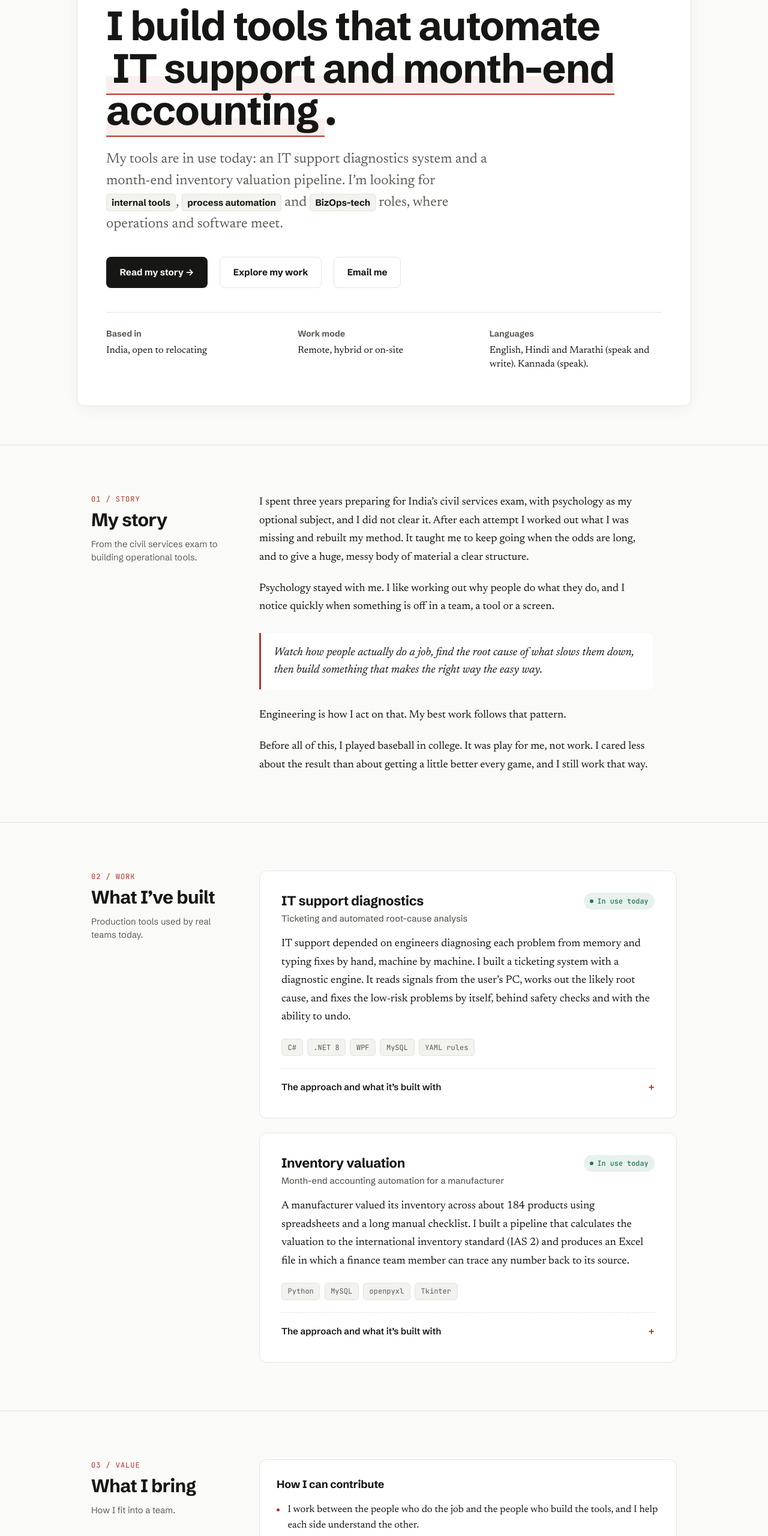
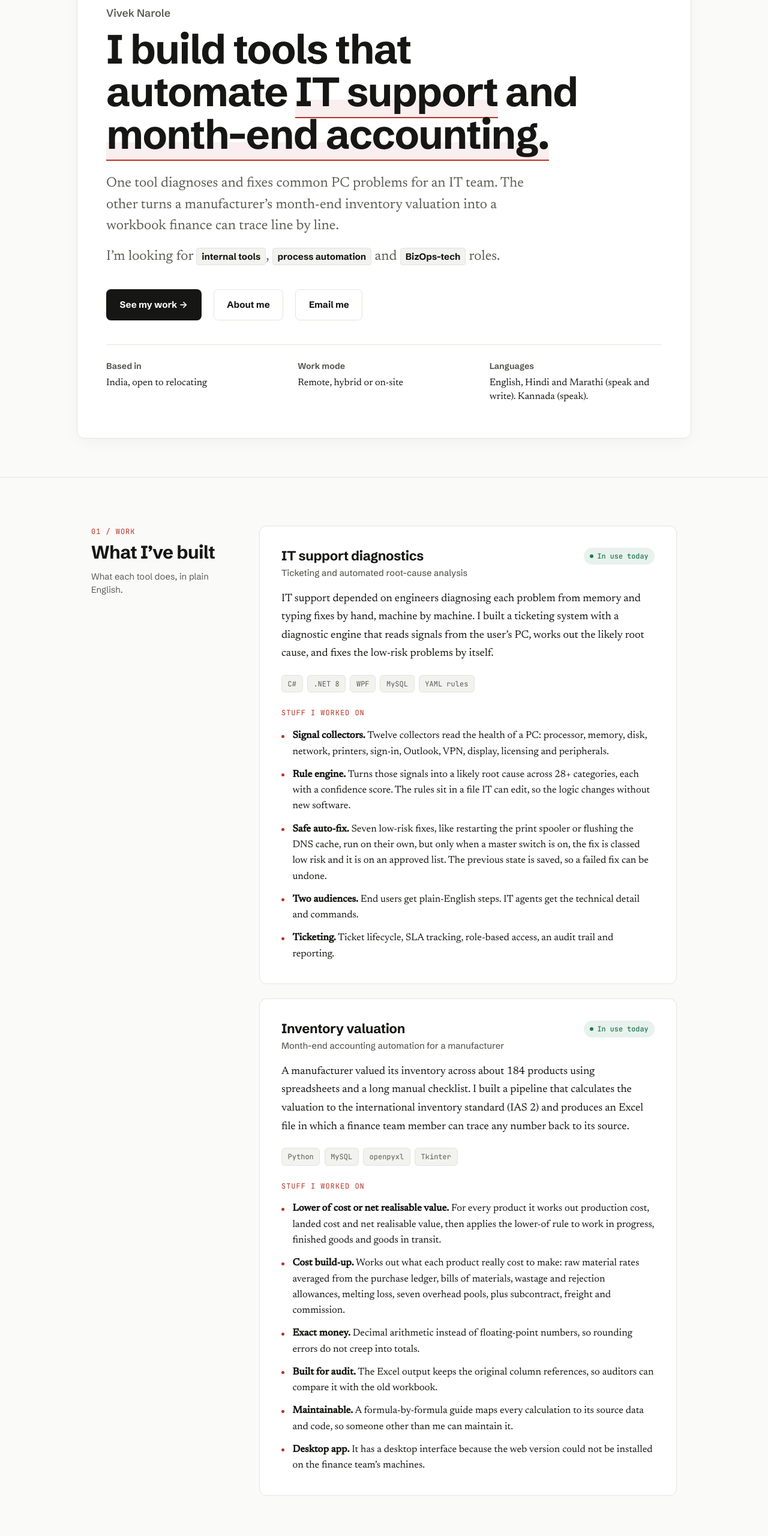
Before and after one commit to nvivek42/viveknarole.github.io, a plain HTML site: page index.html in a window 1280 px wide. Shown: the part 240-2800 px from the top of the page at 60% size. Drawn offline with Linux system fonts and the light colour scheme.

Commit message:
feat(homepage): refine hero, nav, and content structure

```diff
--- a/index.html
+++ b/index.html
@@ -262,6 +262,10 @@ nav a.active::after{
   padding:0 .15em;
   border-bottom:2px solid var(--accent);
 }
+.highlight{padding:0;-webkit-box-decoration-break:clone;box-decoration-break:clone}
+@media (min-width:40rem){.highlight{white-space:nowrap}}
+.nb{white-space:nowrap}
+.hero-name{font-family:var(--head);font-weight:600;font-size:1.1rem;letter-spacing:-.005em;color:var(--muted);margin:0 0 .6rem}
 .role-pill{
   display:inline-block;
   font-family:var(--head);
@@ -279,13 +283,14 @@ h1{
   font-family:var(--head);font-weight:700;
   font-size:clamp(2.25rem,6.2vw,4.25rem);
   line-height:1.04;letter-spacing:-.025em;
-  margin:0 0 1.75rem;max-width:20ch;
+  margin:0 0 1.75rem;max-width:22ch;text-wrap:balance;
 }
 .lede{
   font-size:clamp(1.2rem,2.2vw,1.45rem);
   line-height:1.55;color:var(--muted);
-  max-width:40rem;margin:0 0 2.25rem;
+  max-width:44rem;margin:0 0 2.25rem;text-wrap:pretty;
 }
+.lede .ask-line{display:block;margin-top:.9rem}
 .actions{
   display:flex;flex-wrap:wrap;
   gap:1rem 1.25rem;align-items:center;
@@ -468,6 +473,7 @@ details li:last-child{margin-bottom:0}
 /* Screenshots (slots are commented out in the markup until images are ready) */
 .shot{margin:0 0 1.25rem;max-width:44rem}
 .shot img{display:block;width:100%;height:auto;border:1px solid var(--rule);border-radius:8px}
+.list-label{display:block;font-family:var(--mono);font-size:.75rem;color:var(--accent);letter-spacing:.08em;margin:1.5rem 0 .9rem}
 .shot figcaption{font-family:var(--head);font-size:.9rem;color:var(--muted);margin-top:.5rem}
 
 /* Ask form */
@@ -522,7 +528,7 @@ footer .wrap{
 </head>
 <body>
 <script>document.documentElement.classList.add('js');</script>
-<a class="skip" href="#story">Skip to content</a>
+<a class="skip" href="#work">Skip to content</a>
 
 <header id="site-header">
   <div class="wrap">
@@ -532,11 +538,8 @@ footer .wrap{
     </a>
     <div class="nav-wrap">
       <nav aria-label="Main">
-        <a href="#story">Story</a>
         <a href="#work">Work</a>
-        <a href="#bring">What I bring</a>
-        <a href="#ai">AI</a>
-        <a href="#faq">FAQ</a>
+        <a href="#about">About</a>
         <a href="#contact">Contact</a>
       </nav>
       <button class="theme-btn" id="theme-toggle" type="button" aria-label="Toggle color theme" title="Toggle light/dark mode">◐</button>
@@ -551,11 +554,14 @@ footer .wrap{
         <span class="status-dot"></span>
         <span>Open to roles &bull; Operations &amp; Software</span>
       </div>
-      <h1>I build tools that automate <span class="highlight">IT support and month-end accounting</span>.</h1>
-      <p class="lede">My tools are in use today: an IT support diagnostics system and a month-end inventory valuation pipeline. I’m looking for <span class="role-pill">internal tools</span>, <span class="role-pill">process automation</span> and <span class="role-pill">BizOps-tech</span> roles, where operations and software meet.</p>
+      <p class="hero-name">Vivek Narole</p>
+      <h1>I build tools that automate <span class="highlight nb">IT support</span> and <span class="highlight"><span class="nb">month-end</span> accounting.</span></h1>
+      <!-- ADD when ready to name it: "at [Company], since [year]" in the line below. -->
+      <p class="lede">One tool diagnoses and fixes common PC problems for an IT team. The other turns a manufacturer’s <span class="nb">month-end</span> inventory valuation into a workbook finance can trace line by line. <span class="ask-line">I’m looking for <span class="role-pill">internal tools</span>, <span class="role-pill">process automation</span> and <span class="role-pill">BizOps-tech</span> roles.</span></p>
+      <!-- ADD: one number that proves it, e.g. "used by [N] people" or "cut month-end valuation from [A] to [B]". -->
       <div class="actions">
-        <a class="btn" href="#story">Read my story &rarr;</a>
-        <a class="btn btn-secondary" href="#work">Explore my work</a>
+        <a class="btn" href="#work">See my work &rarr;</a>
+        <a class="btn btn-secondary" href="#about">About me</a>
         <a class="btn btn-secondary" href="mailto:viveknarole100@gmail.com">Email me</a>
         <!-- <a href="resume.pdf">Resume (PDF)</a> -->
       </div>
@@ -567,30 +573,12 @@ footer .wrap{
     </div>
   </div>
 
-  <section id="story" class="reveal">
-    <div class="wrap section-grid">
-      <div class="section-head">
-        <span class="section-num">01 / STORY</span>
-        <h2>My story</h2>
-        <p class="section-sub">From the civil services exam to building operational tools.</p>
-      </div>
-      <div class="story">
-        <p>I spent three years preparing for India’s civil services exam, with psychology as my optional subject, and I did not clear it. After each attempt I worked out what I was missing and rebuilt my method. It taught me to keep going when the odds are long, and to give a huge, messy body of material a clear structure.<!-- OPTIONAL: one sentence on why you took the exam up, in your own words. Keep this copy consistent with what you actually plan to do about further attempts. --></p>
-        <p>Psychology stayed with me. I like working out why people do what they do, and I notice quickly when something is off in a team, a tool or a screen.</p>
-        <blockquote class="pull-quote">Watch how people actually do a job, find the root cause of what slows them down, then build something that makes the right way the easy way.</blockquote>
-        <p>Engineering is how I act on that. My best work follows that pattern.</p>
-        <p>Before all of this, I played baseball in college. It was play for me, not work. I cared less about the result than about getting a little better every game, and I still work that way.</p>
-        <!-- When ready, link the full UPSC and baseball essays here. -->
-      </div>
-    </div>
-  </section>
-
   <section id="work" class="reveal">
     <div class="wrap section-grid">
       <div class="section-head">
-        <span class="section-num">02 / WORK</span>
+        <span class="section-num">01 / WORK</span>
         <h2>What I’ve built</h2>
-        <p class="section-sub">Production tools used by real teams today.</p>
+        <p class="section-sub">What each tool does, in plain English.</p>
       </div>
       <div class="work">
 
@@ -602,8 +590,9 @@ footer .wrap{
             </div>
             <span class="badge-live">In use today</span>
           </div>
-          <p>IT support depended on engineers diagnosing each problem from memory and typing fixes by hand, machine by machine. I built a ticketing system with a diagnostic engine. It reads signals from the user’s PC, works out the likely root cause, and fixes the low-risk problems by itself, behind safety checks and with the ability to undo.</p>
-          <!-- ADD when measured: number of users, tickets per month, share of tickets diagnosed or fixed automatically, auto-fixes run vs. rolled back, time saved. -->
+          <p>IT support depended on engineers diagnosing each problem from memory and typing fixes by hand, machine by machine. I built a ticketing system with a diagnostic engine that reads signals from the user’s PC, works out the likely root cause, and fixes the low-risk problems by itself.</p>
+          <!-- ADD when measured: users, tickets per month, share diagnosed or fixed automatically, auto-fixes run vs. rolled back, time saved. -->
+          <!-- ADD when ready: where and when, e.g. "[Company], [year] to present". -->
           <!-- SCREENSHOT SLOT (sample data only). Uncomment and edit:
           <figure class="shot"><img src="img/it-diagnostics.png" alt="Diagnostic result showing root cause, confidence score and suggested fix" loading="lazy"><figcaption>Diagnostic result with confidence score, shown with sample data.</figcaption></figure>
           -->
@@ -614,16 +603,14 @@ footer .wrap{
             <span class="pill">MySQL</span>
             <span class="pill">YAML rules</span>
           </div>
-          <details>
-            <summary>The approach and what it’s built with</summary>
-            <ul>
-              <li>Twelve collectors read signals from the PC: processor, memory, disk, network, printers, sign-in, Outlook, VPN, display, licensing and peripherals.</li>
-              <li>A rule engine turns those signals into findings across 28+ root-cause categories, each with a confidence score. The rules live in an editable file, so the logic can change without rewriting the software.</li>
-              <li>Seven low-risk fixes, such as restarting the print spooler or flushing the DNS cache, run on their own only when three checks pass: a master switch is on, the fix is low risk, and it is on an approved list. The previous state is saved so a failed fix can be rolled back.</li>
-              <li>End users get plain-English steps. IT agents get the technical detail and commands.</li>
-              <li>Includes the ticket lifecycle, SLA tracking, role-based access, an audit trail and reporting.</li>
-            </ul>
-          </details>
+          <span class="list-label">STUFF I WORKED ON</span>
+          <ul class="clean-list">
+            <li><strong>Signal collectors.</strong> Twelve collectors read the health of a PC: processor, memory, disk, network, printers, sign-in, Outlook, VPN, display, licensing and peripherals.</li>
+            <li><strong>Rule engine.</strong> Turns those signals into a likely root cause across 28+ categories, each with a confidence score. The rules sit in a file IT can edit, so the logic changes without new software.</li>
+            <li><strong>Safe auto-fix.</strong> Seven low-risk fixes, like restarting the print spooler or flushing the DNS cache, run on their own, but only when a master switch is on, the fix is classed low risk and it is on an approved list. The previous state is saved, so a failed fix can be undone.</li>
+            <li><strong>Two audiences.</strong> End users get plain-English steps. IT agents get the technical detail and commands.</li>
+            <li><strong>Ticketing.</strong> Ticket lifecycle, SLA tracking, role-based access, an audit trail and reporting.</li>
+          </ul>
         </article>
 
         <article class="card" id="inventory-valuation">
@@ -636,6 +623,7 @@ footer .wrap{
           </div>
           <p>A manufacturer valued its inventory across about 184 products using spreadsheets and a long manual checklist. I built a pipeline that calculates the valuation to the international inventory standard (IAS 2) and produces an Excel file in which a finance team member can trace any number back to its source.</p>
           <!-- ADD when known: how long the old process took vs. the pipeline, how it was checked against the old method, and whether finance or auditors have accepted the output. -->
+          <!-- ADD when ready: where and when, e.g. "[Company], [year] to present". -->
           <!-- SCREENSHOT SLOT (sample data only). Uncomment and edit:
           <figure class="shot"><img src="img/inventory-valuation.png" alt="Valuation workbook showing cost, net realisable value and the lower-of rule per product" loading="lazy"><figcaption>Valuation output for sample products.</figcaption></figure>
           -->
@@ -645,79 +633,66 @@ footer .wrap{
             <span class="pill">openpyxl</span>
             <span class="pill">Tkinter</span>
           </div>
-          <details>
-            <summary>The approach and what it’s built with</summary>
-            <ul>
-              <li>For every product it calculates production cost, landed cost and net realisable value, then applies the lower-of-cost-or-NRV rule to work in progress, finished goods and goods in transit.</li>
-              <li>The cost build-up covers raw material rates averaged from the purchase ledger, bills of materials, wastage and rejection allowances, melting loss, seven overhead pools split by quantity, weight and net output, plus subcontract, freight and commission costs.</li>
-              <li>Money is calculated with exact decimal arithmetic instead of floating-point numbers. The Excel output keeps the original column references, so auditors can compare it with the old workbook.</li>
-              <li>A formula-by-formula guide maps every calculation to its source data and code, so someone other than me can maintain it.</li>
-              <li>It has a desktop interface because the web version could not be installed on the finance team’s machines.</li>
-            </ul>
-          </details>
+          <span class="list-label">STUFF I WORKED ON</span>
+          <ul class="clean-list">
+            <li><strong>Lower of cost or net realisable value.</strong> For every product it works out production cost, landed cost and net realisable value, then applies the lower-of rule to work in progress, finished goods and goods in transit.</li>
+            <li><strong>Cost build-up.</strong> Works out what each product really cost to make: raw material rates averaged from the purchase ledger, bills of materials, wastage and rejection allowances, melting loss, seven overhead pools, plus subcontract, freight and commission.</li>
+            <li><strong>Exact money.</strong> Decimal arithmetic instead of floating-point numbers, so rounding errors do not creep into totals.</li>
+            <li><strong>Built for audit.</strong> The Excel output keeps the original column references, so auditors can compare it with the old workbook.</li>
+            <li><strong>Maintainable.</strong> A formula-by-formula guide maps every calculation to its source data and code, so someone other than me can maintain it.</li>
+            <li><strong>Desktop app.</strong> It has a desktop interface because the web version could not be installed on the finance team’s machines.</li>
+          </ul>
         </article>
+
+        <!-- REFERENCE SLOT: one named line from a finance lead or IT head. Uncomment when you have one:
+        <blockquote class="pull-quote">“What this changed, in their words.” <br>Name, role</blockquote>
+        -->
 
       </div>
     </div>
   </section>
 
-  <section id="bring" class="reveal">
+  <!-- PUBLIC PROOF SLOT: uncomment when a public repo, open-source pull requests or a case study exist.
+       Also add <a href="#proof">Proof</a> to the nav, and renumber the section labels (01 Work, 02 Proof, 03 About, 04 Contact).
+  <section id="proof" class="reveal">
     <div class="wrap section-grid">
       <div class="section-head">
-        <span class="section-num">03 / VALUE</span>
-        <h2>What I bring</h2>
-        <p class="section-sub">How I fit into a team.</p>
+        <span class="section-num">02 / PROOF</span>
+        <h2>Open work</h2>
+        <p class="section-sub">Code and writing anyone can check.</p>
       </div>
-      <div class="bento">
-
-        <article class="bento-card bento-wide">
-          <h3>How I can contribute</h3>
-          <ul class="clean-list">
-            <li>I work between the people who do the job and the people who build the tools, and I help each side understand the other.</li>
-            <li>I turn a vague problem into a clear statement of what needs fixing, then build a first working version myself.</li>
-            <li>I have built for both IT support and finance, and I pick up a new area quickly.</li>
-            <li>I write things down, so the team can keep using and improving what I build after I’ve moved on.</li>
-          </ul>
+      <div class="work">
+        <article class="card">
+          <div class="card-top"><div>
+            <h3 class="card-title"><a href="https://github.com/nvivek42/REPO">Repo name</a></h3>
+            <span class="card-tag">What it does, on sample data</span>
+          </div></div>
+          <p>One or two sentences. Link the README, tests and CI badge.</p>
+          <div class="pills"><span class="pill">Python</span></div>
         </article>
-
+        <article class="card">
+          <div class="card-top"><div>
+            <h3 class="card-title"><a href="#">Case study title</a></h3>
+            <span class="card-tag">A decision, its trade-offs, and one time the agent was wrong and I caught it</span>
+          </div></div>
+        </article>
       </div>
     </div>
   </section>
+  -->
 
-  <section id="ai" class="reveal">
+  <section id="about" class="reveal">
     <div class="wrap section-grid">
       <div class="section-head">
-        <span class="section-num">04 / WORKFLOW</span>
-        <h2>How I work with AI</h2>
-        <p class="section-sub">Agents write code; I own the rules and verification.</p>
+        <span class="section-num">02 / ABOUT</span>
+        <h2>About me</h2>
+        <p class="section-sub">From the civil services exam to building operational tools.</p>
       </div>
-      <div class="ai-box">
-        <p>I build with AI coding agents. The agents write much of the code. I define the problem, choose the architecture, set the rules and safety limits, and check the results against what I know should be true.</p>
-        <!-- ADD: one real example where the agent got something wrong and you caught it (what it did, how you found it, what you changed). -->
-        <p>I also run local models through Ollama, so company data can stay on the machine it belongs to.</p>
-      </div>
-    </div>
-  </section>
-
-  <section id="faq" class="reveal">
-    <div class="wrap section-grid">
-      <div class="section-head">
-        <span class="section-num">05 / FAQ</span>
-        <h2>Quick answers</h2>
-      </div>
-      <div class="faq-content">
-        <details>
-          <summary>Why can’t you share more about your projects?</summary>
-          <p>I built them for an employer, so I keep company details, data and exact rules private. I can explain the design approach and the decisions I made, and I’m happy to talk about them in a conversation.</p>
-        </details>
-        <details>
-          <summary>What happened with the civil services exam?</summary>
-          <p>I spent three years preparing and did not clear it. Preparing taught me to keep going through failure, to read a lot and organise it, and to look at a problem from many sides. Now I want to use those skills in business and technology.</p>
-        </details>
-        <details>
-          <summary>What does psychology add to your engineering work?</summary>
-          <p>It helps me notice how people really do their work and where they get stuck. I start there, then build something that makes the right way the easy way.</p>
-        </details>
+      <div class="story">
+        <p>I spent three years preparing for India’s civil services exam, with psychology as my optional subject, and I did not clear it. It taught me to keep going when the odds are long, and to give a huge, messy body of material a clear structure.<!-- OPTIONAL: one sentence on why you took the exam up, in your own words. Keep this consistent with what you actually plan to do about further attempts. --></p>
+        <blockquote class="pull-quote">Watch how people actually do a job, find the root cause of what slows them down, then build something that makes the right way the easy way.</blockquote>
+        <p>Before all of this, I played baseball in college, where I cared less about the result than about getting a little better every game. I still work that way.</p>
+        <p>I build with AI coding agents, and I run local models through Ollama when company data should stay on the machine it belongs to. The agents write much of the code. I set the rules and safety limits and check the results myself. I built these tools for an employer, so company details, data and exact rules stay private.<!-- ADD: one real example where the agent got something wrong and you caught it. --></p>
       </div>
     </div>
   </section>
@@ -749,7 +724,7 @@ footer .wrap{
   <section id="contact" class="reveal">
     <div class="wrap section-grid">
       <div class="section-head">
-        <span class="section-num">06 / CONTACT</span>
+        <span class="section-num">03 / CONTACT</span>
         <h2>Let’s talk</h2>
       </div>
       <div class="contact-box">
```
